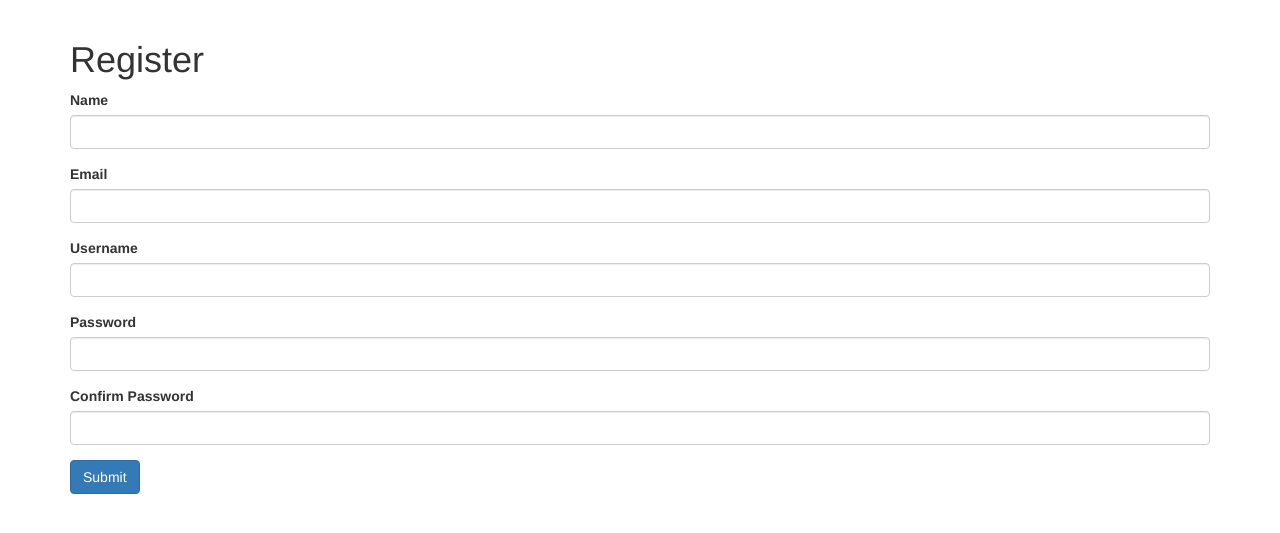
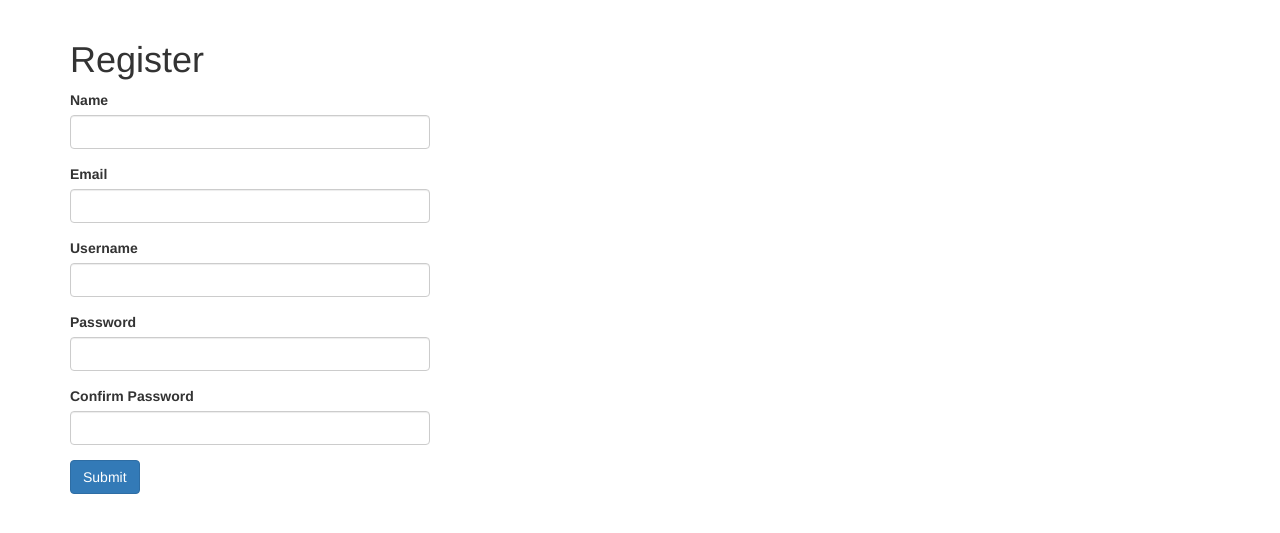
Before and after one commit to Alec1017/blog-app, a Flask app: page /register in a window 1280 px wide. Shown: the part 52-585 px from the top of the page. Run offline with Flask 2, Linux system fonts and the light colour scheme; some libraries are stand-ins or nearby versions.

Commit message:
cleaned up the login and register inputs

```diff
--- a/app/templates/register.html
+++ b/app/templates/register.html
@@ -9,20 +9,30 @@
     {% from "includes/_formhelpers.html" import render_field %}
     <form method="POST" action="">
         <!-- form-group and form-control are bootstrap classes -->
-        <div class="form-group">
-            {{ render_field(form.name, class_="form-control")}}
+        <div class="row">
+            <div class="form-group col-lg-4">
+                {{ render_field(form.name, class_="form-control")}}
+            </div>
         </div>
-        <div class="form-group">
-            {{ render_field(form.email, class_="form-control")}}
+        <div class="row">
+            <div class="form-group col-lg-4">
+                {{ render_field(form.email, class_="form-control")}}
+            </div>
         </div>
-        <div class="form-group">
-            {{ render_field(form.username, class_="form-control")}}
+        <div class="row">
+            <div class="form-group col-lg-4">
+                {{ render_field(form.username, class_="form-control")}}
+            </div>
         </div>
-        <div class="form-group">
-            {{ render_field(form.password, class_="form-control")}}
+        <div class="row">
+            <div class="form-group col-lg-4">
+                {{ render_field(form.password, class_="form-control")}}
+            </div>
         </div>
-        <div class="form-group">
-            {{ render_field(form.confirm, class_="form-control")}}
+        <div class="row">
+            <div class="form-group col-lg-4">
+                {{ render_field(form.confirm, class_="form-control")}}
+            </div>
         </div>
         <!-- btn btn-primary is a bootstrap class -->
         <p><input type="submit" class="btn btn-primary" value="Submit"></p>
```
Also changed, not shown: app/templates/login.html (+11 -8 lines).
